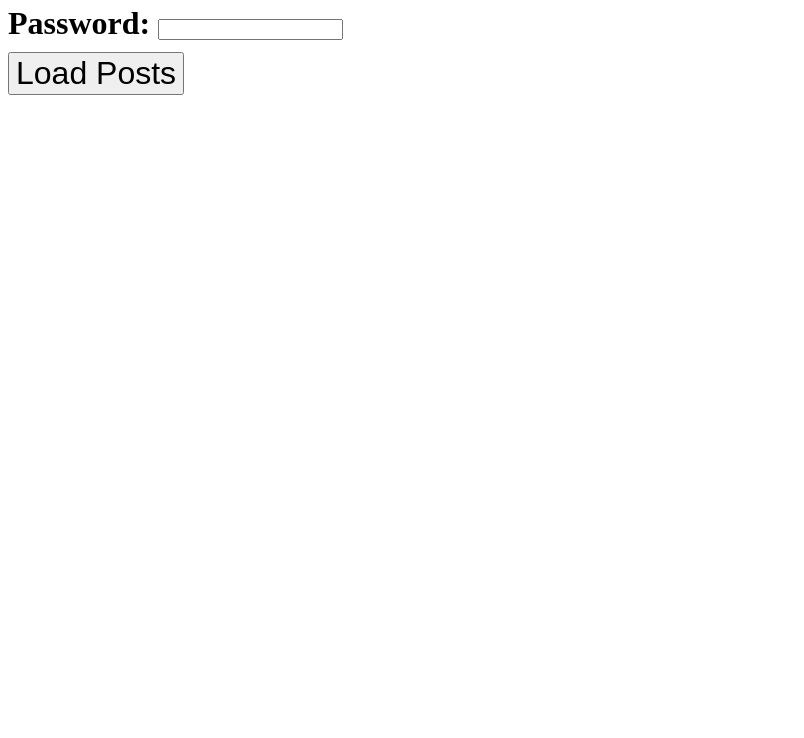
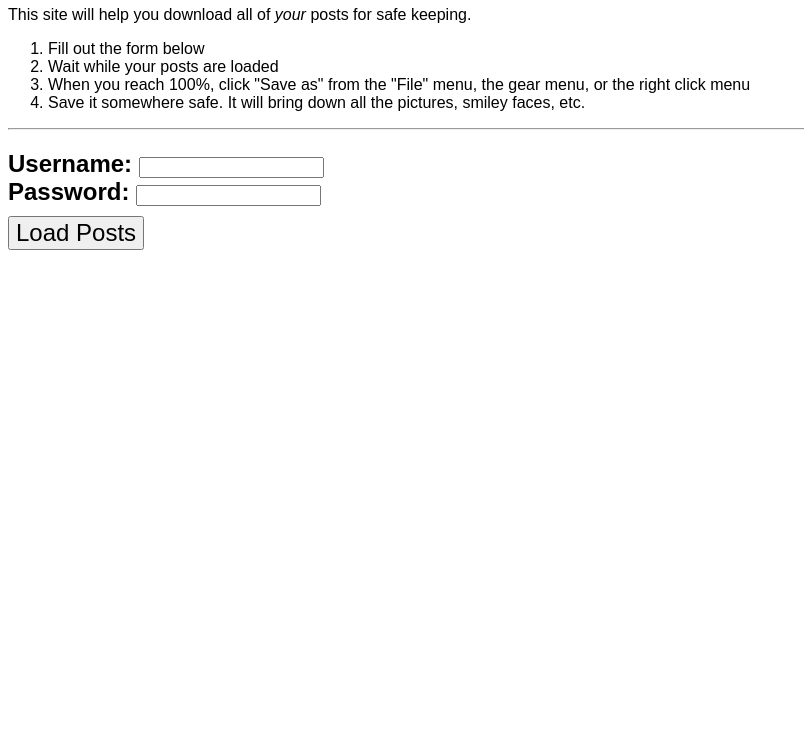
Before and after one commit to mharen/apc-download, a plain HTML site: page index.htm in a window 1280 px wide. Shown: the part 62-800 px from the top of the page, without its empty margins (0-804 px from the left). Drawn offline with nearby package versions, Linux system fonts and the light colour scheme.

Commit message:
fixed formatting, instructions, etc.

```diff
--- a/index.htm
+++ b/index.htm
@@ -5,48 +5,77 @@
   <title>APC Scraper</title>
   <script type="text/javascript" src="http://code.jquery.com/jquery-latest.min.js"></script>
   <style type="text/css">
+    body { font-family: sans-serif; }
     .content { padding: 5px; margin: 5px; border: 1px solid #dedede; overflow: hidden }
     .counter:before { content: "Post #" }
     .counter { float:right; font-size:small }
     blockquote{ border-left: 4px solid #ddd; padding-left: 6px; margin-left: 10px;}
     .list_posts{ border-top: 1px solid #efefef; padding-top: 5px; margin-top: 5px; }
     h5{ margin: 0; }
-	button#go{ font-size: 1em; }
+    #go{ margin-top: 10px; font-size: 1em; }
     h1 > div { padding-top: 10px; }
     h1 { margin-top: 10px; }
+    #instructions,#form-container{ display: none;}
+    #instructions .done { text-decoration: line-through; }
   </style>
 </head>
 <body>
-  <h1>
+  <h1>How this works</h1>
+  <div id="instructions">
+    <p>This site will help you download all of <em>your</em> posts for safe keeping.</p>
+    <ol>
+      <li id="step1">Fill out the form below</li>
+      <li id="step2">Wait while your posts are loaded</li>
+      <li id="step3">When you reach 100%, click "Save as" from the "File" menu, the gear menu, or the right click menu</li>
+      <li id="step4">Save it somewhere safe. It will bring down all the pictures, smiley faces, etc.</li>
+    </ol>
+  </div>
+  <hr/>
+  <h2 id="form-container">
+    <form>
       <div><label>Username: <input id="username" /></label></div>
       <div><label>Password: <input id="password" type="password"/></label></div>
-    <div><button id="go">Load Posts</button></h1></div>
+      <div><input type="submit" id="go" value="Load Posts" /></div>
+    </form>
+  </h2>
   <div id="posts"></div>
+  <script>
+    // show this stuff with scripts so that when the page
+    // is viewed offline it won't show (no scripts offline :))
+    $('#form-container').show();
 
-  <script>
-    var loginUrl = "/apc/community/index.php?action=login2";
-	var profileUrl = "/apc/community/index.php?action=profile";
-	var postsUrl = "/apc/community/index.php?action=profile;area=showposts";
+    // bring this in after a slight delay to encourage people to read it :)
+    setTimeout(function(){ $('#instructions').slideDown(); }, 1000);
+
+    // to scrape things via JS we have to route the data through the proxy on
+    // the same domain
+    var loginUrl = "/community/index.php?action=login2";
+    var profileUrl = "/community/index.php?action=profile";
+    var postsUrl = "/community/index.php?action=profile;area=showposts";
     var $header = $('h1');
 
-	$('#go').click(function(){
+    $('#form-container form').submit(function(e){
+        e.preventDefault();
+
+        $('#step1').addClass('done');
+
         var username = $("#username").val();
         var password = $("#password").val();
 
-		var userId = parseInt($('#userId').val(), 10);
+        $('#form-container').remove();
 
         $header.text("Logging you in...");
 
         $.post(loginUrl, { user: username, passwrd: password }, function(data){
             $header.text("Getting your user id...");
-			GetUserId(function(userId, postCount){
+            GetUserIdAndPostCount(function(userId, postCount){
                 $header.text("Loading your posts...");
                 LoadData(userId, postCount, 0);
             });
         });
     });
 
-	function GetUserId(callback){
+    function GetUserIdAndPostCount(callback){
         $.get(profileUrl, function(data){
             var $profilePage = $(data);
             var $link = $profilePage.filter('link[rel=canonical]');
@@ -59,7 +88,6 @@
             var postCountString = $profilePage.find('dt:contains("Posts:")').next('dd').text();
             var postCount = parseInt(postCountString);
 
-			console.log({ userId: userId, postCount: postCount });
             callback(userId, postCount);
         });
     }
@@ -68,7 +96,6 @@
     function LoadData(userId, maxPosts, offset){
         var url = postsUrl + ";u=" + userId
                            + ";start=" + offset;
-		console.log(url);
         $.get(url)
           .done(function(d){
             ProcessResults(d, userId, maxPosts, offset);
@@ -82,10 +109,12 @@
                 LoadData(userId, maxPosts, offset);
             }
             else{
-				$header.text("Your Posts:");
+                $header.text("Your Posts");
+                $('#step2').addClass('done');
+
+                setTimeout(function(){ $('#instructions').slideUp(); }, 2000);
             }
           })
-		  .fail(function(e){ console.log(e) });
     }
 
     function ProcessResults(data, userId, maxPosts, offset){
```
Also changed, not shown: 1 other file. Lines whose indentation alone changed are shown as unchanged.
